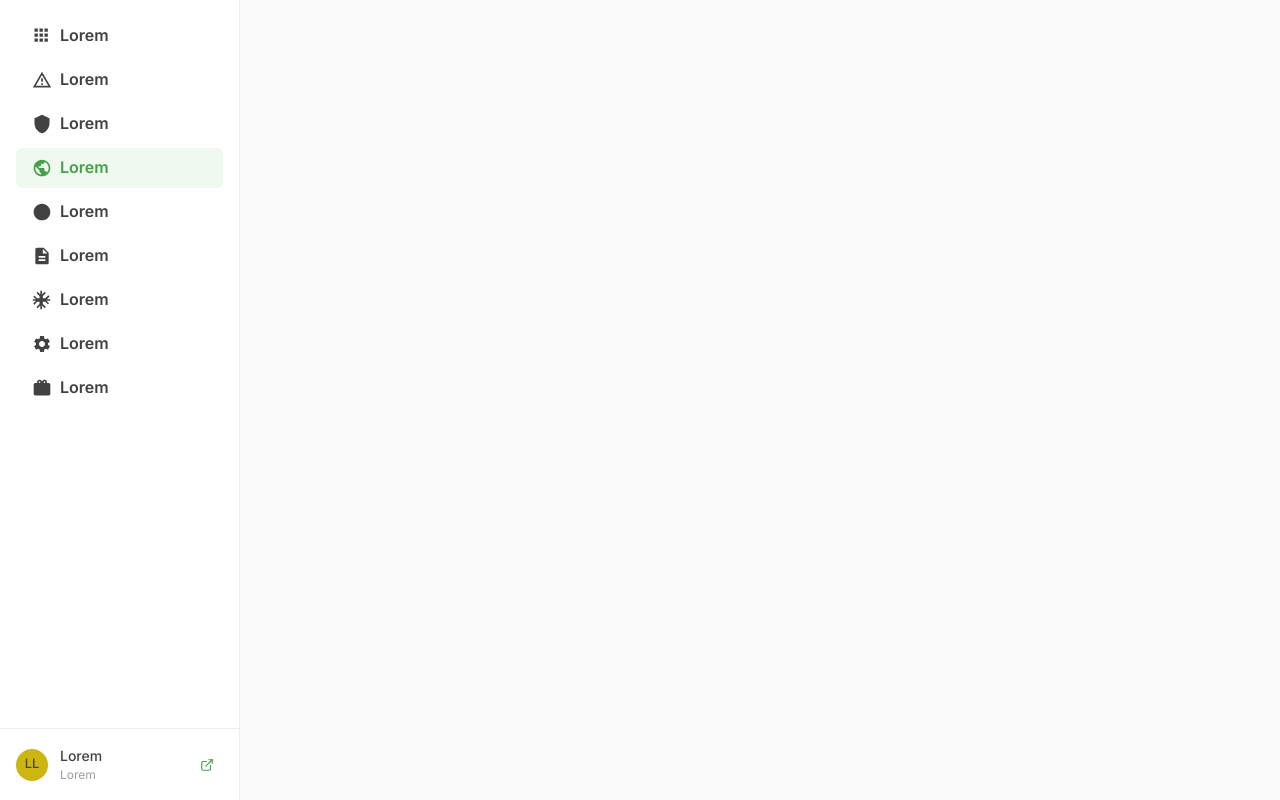
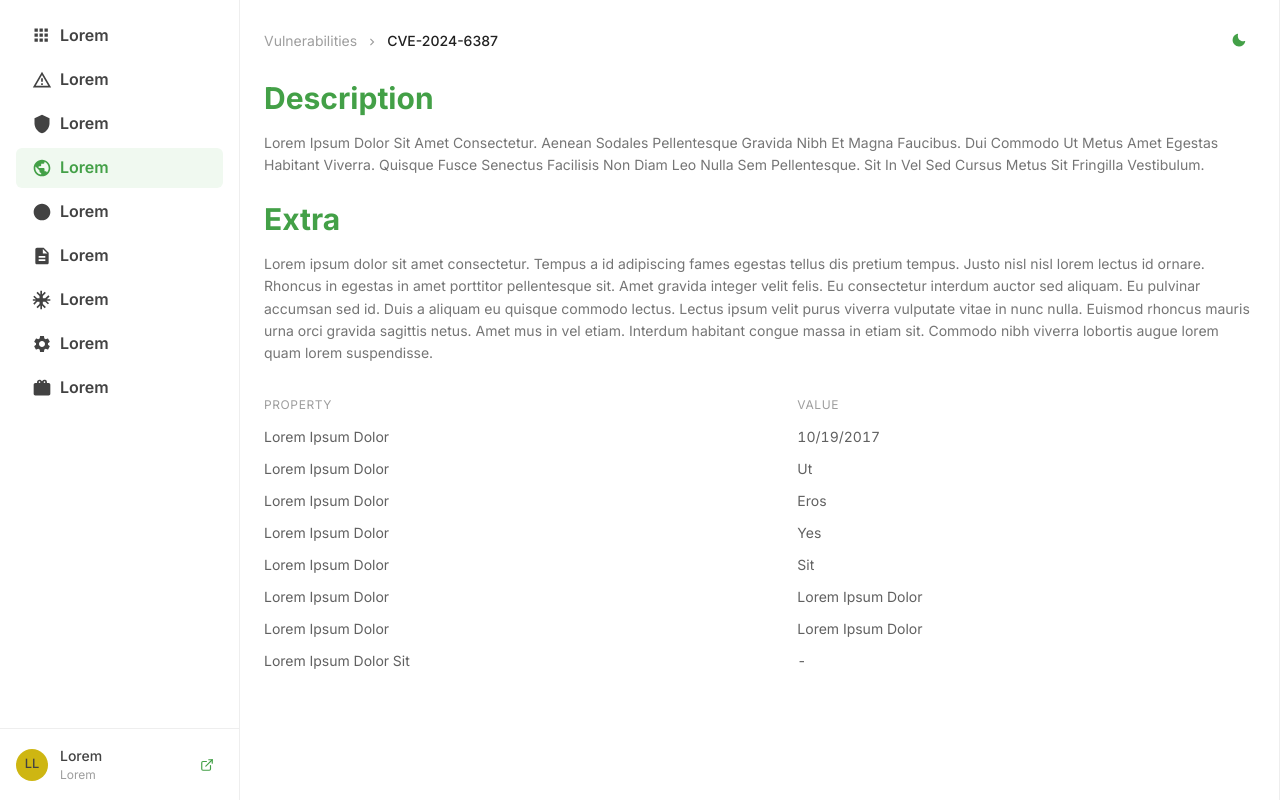
Before and after one commit to oreakinwole/rotate-dashboard, a Next.js app: page / in a window 1280 px wide. Built offline with nearby package versions, Linux system fonts and the light colour scheme.

Commit message:
include main content

```diff
--- a/components/Dashboard.tsx
+++ b/components/Dashboard.tsx
@@ -2,7 +2,7 @@
 
 import { Box, Flex, useColorModeValue } from "@chakra-ui/react"
 import { Sidebar } from "./Sidebar"
-
+import { MainContent } from "./MainContent"
 
 export function Dashboard() {
   const bgColor = useColorModeValue("gray.50", "gray.900")
@@ -11,6 +11,7 @@ export function Dashboard() {
     <Box minH="100vh" bg={bgColor}>
       <Flex h="100vh">
         <Sidebar />
+        <MainContent />
       </Flex>
     </Box>
   )
```
